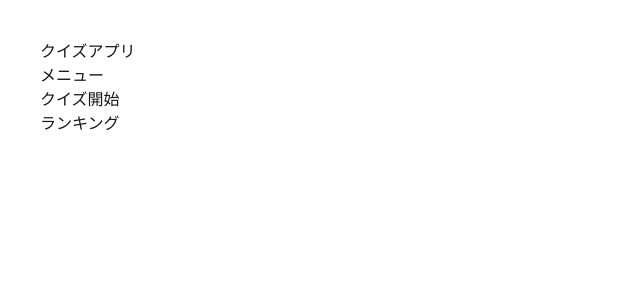
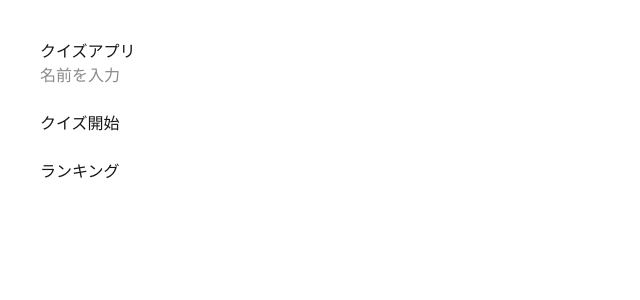
Before and after one commit to ep25097/q-byo, a Next.js app: page / in a window 1280 px wide. Shown: the top 300 px of the page, without its empty margins (0-640 px from the left). Built offline with nearby package versions, Linux system fonts and the light colour scheme.

Commit message:
fix uid save

```diff
--- a/app/api/finishQuiz/route.ts
+++ b/app/api/finishQuiz/route.ts
@@ -24,11 +24,20 @@ export async function POST(req: Request) {
     );
   }
 
-  const start =
-    snap.data().startTime.toMillis();
+  const data = snap.data();
+
+  console.log(data);
+
+  if (!data.startTime) {
+    return Response.json(
+      { error: "startTime not found" },
+      { status: 400 }
+    );
+  }
 
   const solveTimeMs =
-    Date.now() - start;
+    Date.now() -
+    data.startTime.toMillis();
 
   await updateDoc(ref, {
     endTime: serverTimestamp(),
--- a/app/page.tsx
+++ b/app/page.tsx
@@ -1,18 +1,73 @@
+"use client";
+
+import { useState } from "react";
+
 export default function Home() {
+
+  const [userName, setUserName] =
+    useState("");
+
+  async function startQuiz() {
+
+    const uid =
+      crypto.randomUUID();
+
+    localStorage.setItem(
+      "uid",
+      uid
+    );
+
+    await fetch(
+      "/api/startQuiz",
+      {
+        method: "POST",
+        headers: {
+          "Content-Type":
+            "application/json",
+        },
+        body: JSON.stringify({
+          uid,
+          userName,
+        }),
+      }
+    );
+
+    window.location.href =
+      "/quiz";
+  }
+
   return (
     <main style={{ padding: "40px" }}>
+
       <h1>クイズアプリ</h1>
 
-      <p>メニュー</p>
+      <input
+        type="text"
+        placeholder="名前を入力"
+        value={userName}
+        onChange={(e) =>
+          setUserName(
+            e.target.value
+          )
+        }
+      />
 
-      <ul>
-        <li>
-          <a href="/quiz">クイズ開始</a>
-        </li>
-        <li>
-          <a href="/ranking">ランキング</a>
-        </li>
-      </ul>
+      <br />
+      <br />
+
+      <button
+        onClick={startQuiz}
+      >
+        クイズ開始
+      </button>
+
+      <br />
+      <br />
+
+      <a href="/ranking">
+        ランキング
+      </a>
+
     </main>
   );
 }
```
